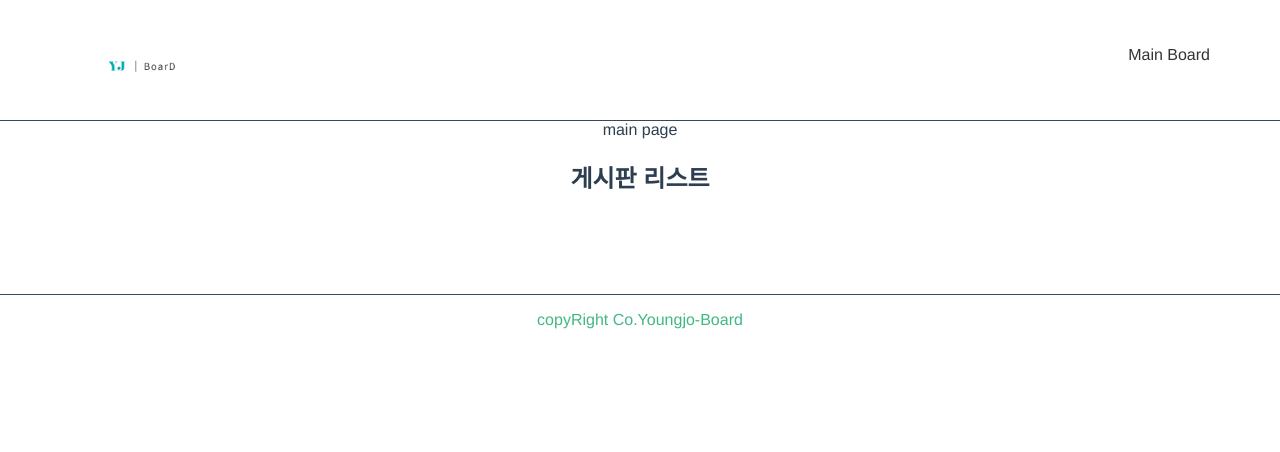
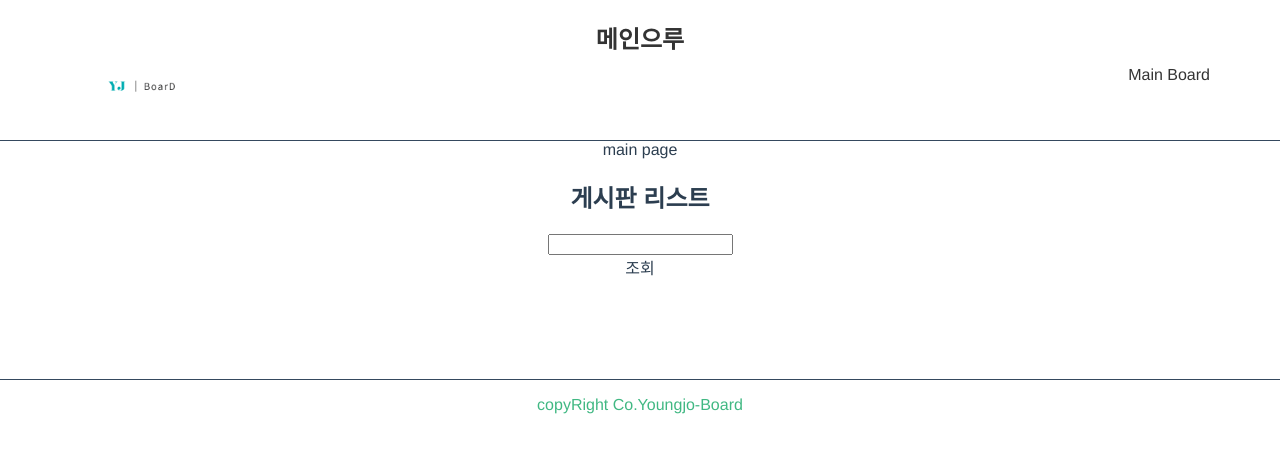
Before and after one commit to 10019610/vue-board, a Vue app: page /board in a window 1280 px wide. Shown: the top 452 px of the page. Built offline with nearby package versions, Linux system fonts and the light colour scheme.

Commit message:
3월 17일 12:15
음..

```diff
--- a/src/App.vue
+++ b/src/App.vue
@@ -5,7 +5,7 @@
     <HelloWorld></HelloWorld>
     <BoardList></BoardList>
     <BoardFooter></BoardFooter>
-    <!-- <router-link to="/board">Board</router-link> -->
+
   </div>
 
 </template>
@@ -22,7 +22,7 @@ export default {
   components: {
 
     'BoardHeader': BoardHeader,
-    'HelloWorld': HelloWorld,
+    'HelloWorld': HelloWorld,   //임시 메인 화면 컴포
     'BoardList': BoardList,
     'BoardFooter': BoardFooter,
 
--- a/src/components/BoardFooter.vue
+++ b/src/components/BoardFooter.vue
@@ -11,5 +11,8 @@ export default {
 </script>
 
 <style>
-  footer{border-top:1px solid #35495e; text-align:center; font-size:16px; color:#41b883; margin:100px 0 0 0;}
+  footer{border-top:1px solid #35495e;
+  text-align:center;
+  font-size:16px; color:#41b883;
+  margin:100px 0 0 0;}
 </style>
--- a/src/components/BoardHeader.vue
+++ b/src/components/BoardHeader.vue
@@ -5,12 +5,12 @@
         ><img alt="boardlogo" src="../assets/boardlogo.png" width="90"
       /></router-link>
     </h1>
-    <!-- <h1>
+    <h2>
       <a @click="toMain">메인으루</a>
-    </h1> -->
+    </h2>
     <div class="menuWrap">
       <ul class="menu">
-        <li><router-link to="/board/list">Main Board</router-link></li>
+        <li><router-link to="/board">Main Board</router-link></li>
       </ul>
     </div>
   </header>
@@ -19,9 +19,9 @@
 <script>
 export default {
   methods: {
-    // toMain: function () {
-    //   this.$router.push("/main/list");
-    // },
+    toMain: function () {
+      this.$router.push("/main/list");
+    },
   },
 };
 </script>
--- a/src/components/BoardList.vue
+++ b/src/components/BoardList.vue
@@ -1,33 +1,33 @@
 <template>
   <div>
     <h2>게시판 리스트</h2>
-    <!-- <div>
+    <div>
       <div><input type="text" v-model="title" /></div>
       <a style="cursor: pointer" @click="example">조회</a>
-    </div> -->
+    </div>
   </div>
 </template>
 
 <script>
 // import axios from "axios";
-export default {
-  // data: () => ({
-  //   title: "",
-  // }),
-  // methods: {
-  //   example: function () {
-  //     alert("example!!");
-  //     axios
-  //       .get("http://localhost:8090", this.title)
-  //       .then((result) => {
-  //         console.log(result);
-  //       })
-  //       .catch((err) => {
-  //         console.log(err);
-  //       });
-  //   },
-  // },
-};
+// export default {
+//   data: () => ({
+//     title: "",
+//   }),
+//   methods: {
+//     example: function () {
+//       alert("example!!");
+//       axios
+//         .get("http://localhost:8090", this.title)
+//         .then((result) => {
+//           console.log(result);
+//         })
+//         .catch((err) => {
+//           console.log(err);
+//         });
+//     },
+//   },
+// };
 </script>
 
 <style scoped>
```
